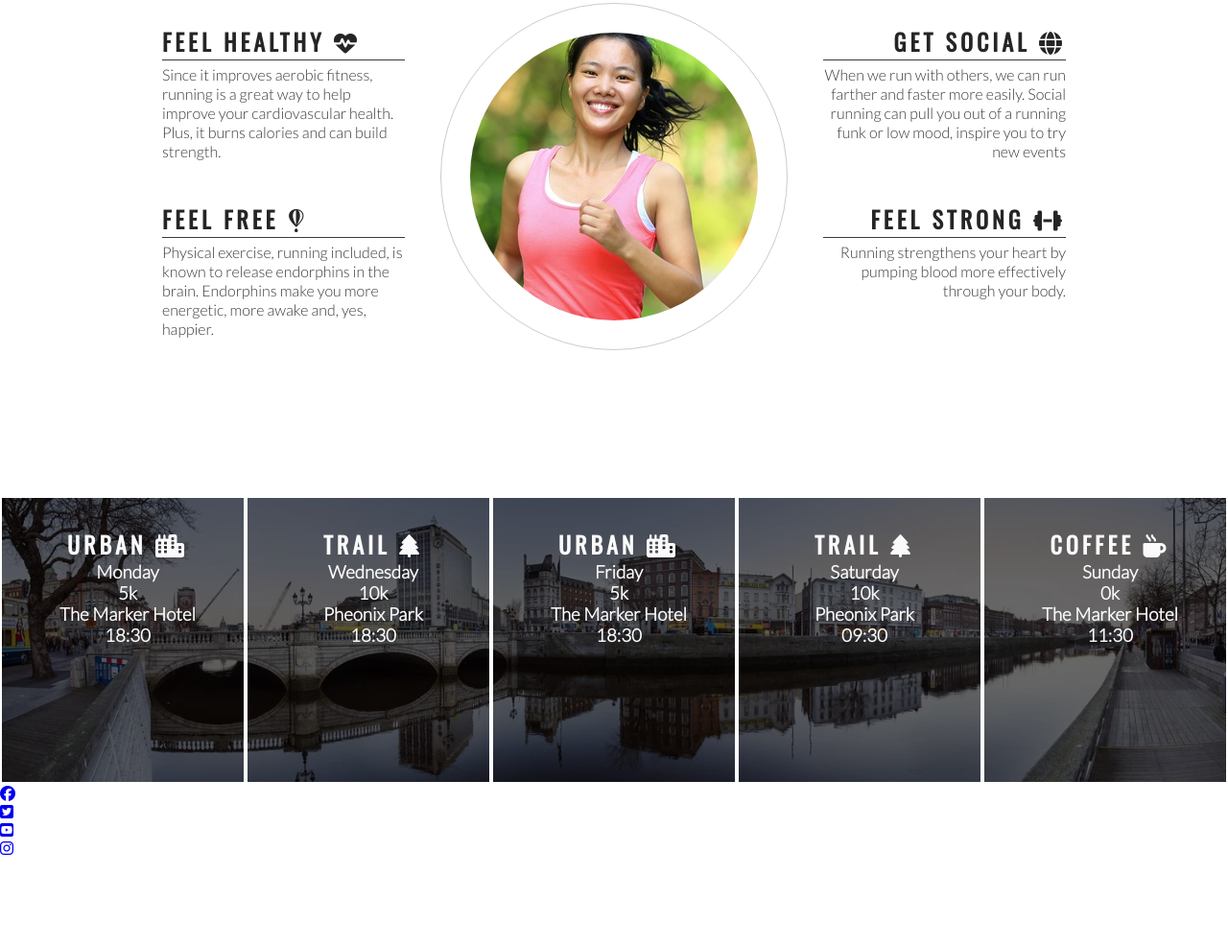
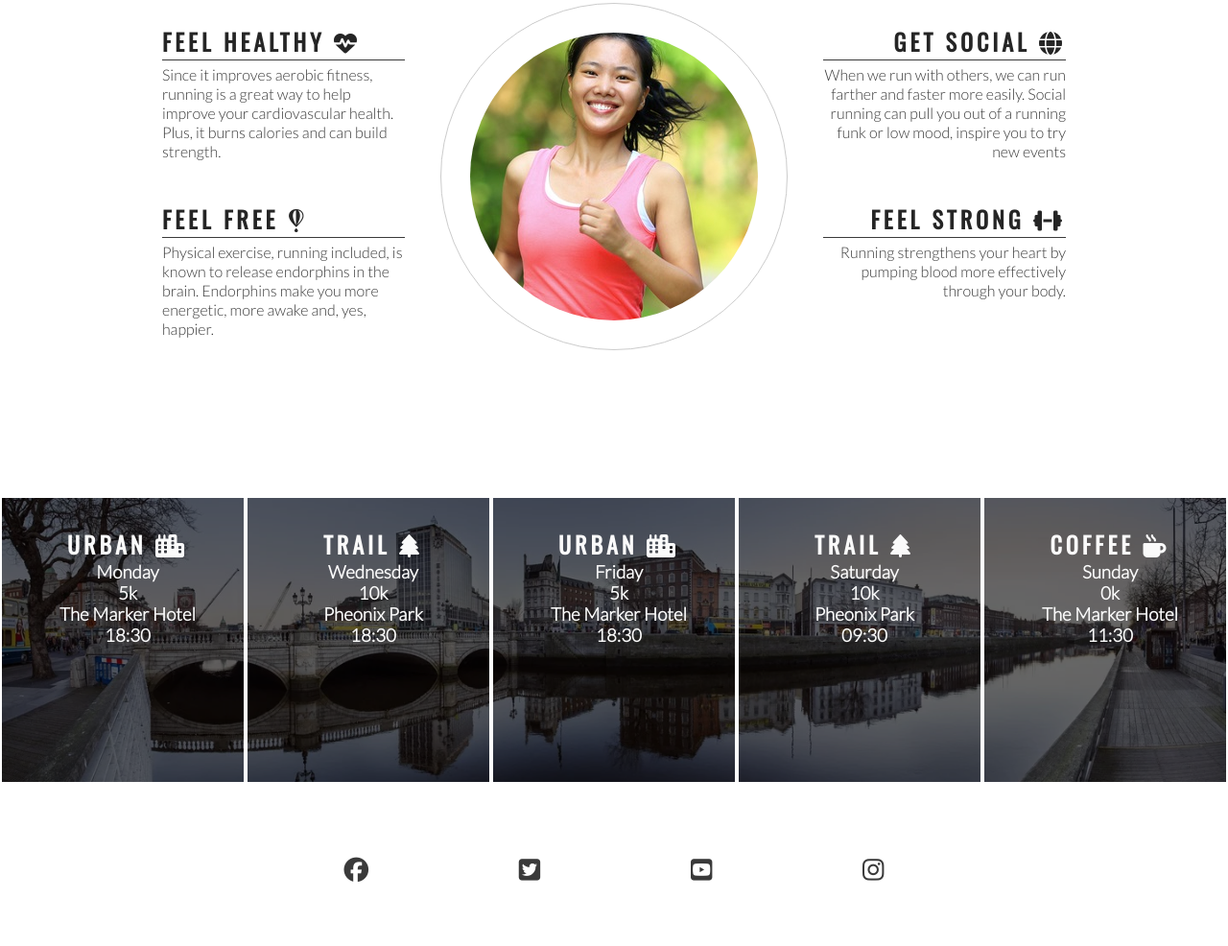
Before and after one commit to seanreid1997/love-running, a plain HTML site: page index.html in a window 1280 px wide. Shown: the part 778-1764 px from the top of the page at 96% size. Before the commit the page ends 1671 px from the top, so only its background shows below. Drawn offline with nearby package versions, Linux system fonts and the light colour scheme.

Commit message:
Add style to social media icons

```diff
--- a/assets/css/style.css
+++ b/assets/css/style.css
@@ -206,3 +206,22 @@ hr {
 #times h2 {
     color: #fafafa;
 }
+
+footer {
+    height: 150px;
+}
+
+.social-networks {
+    text-align: center;
+}
+
+.social-networks > li {
+    display: inline;
+}
+
+.social-networks i {
+    font-size: 160%;
+    margin: 1%;
+    padding: 5%;
+    color: #3a3a3a;
+}
--- a/index.html
+++ b/index.html
@@ -113,7 +113,7 @@
     </div>
     </section>
     <footer>
-        <ul id="">
+        <ul class="social-networks">
             <li><a href="https://Facebook.com" target="_blank" rel="noopener" aria-lable="Visit our Facebook page(open in new tab)">
                 <i class="fab fa-facebook"></i></a></li>
 
```
